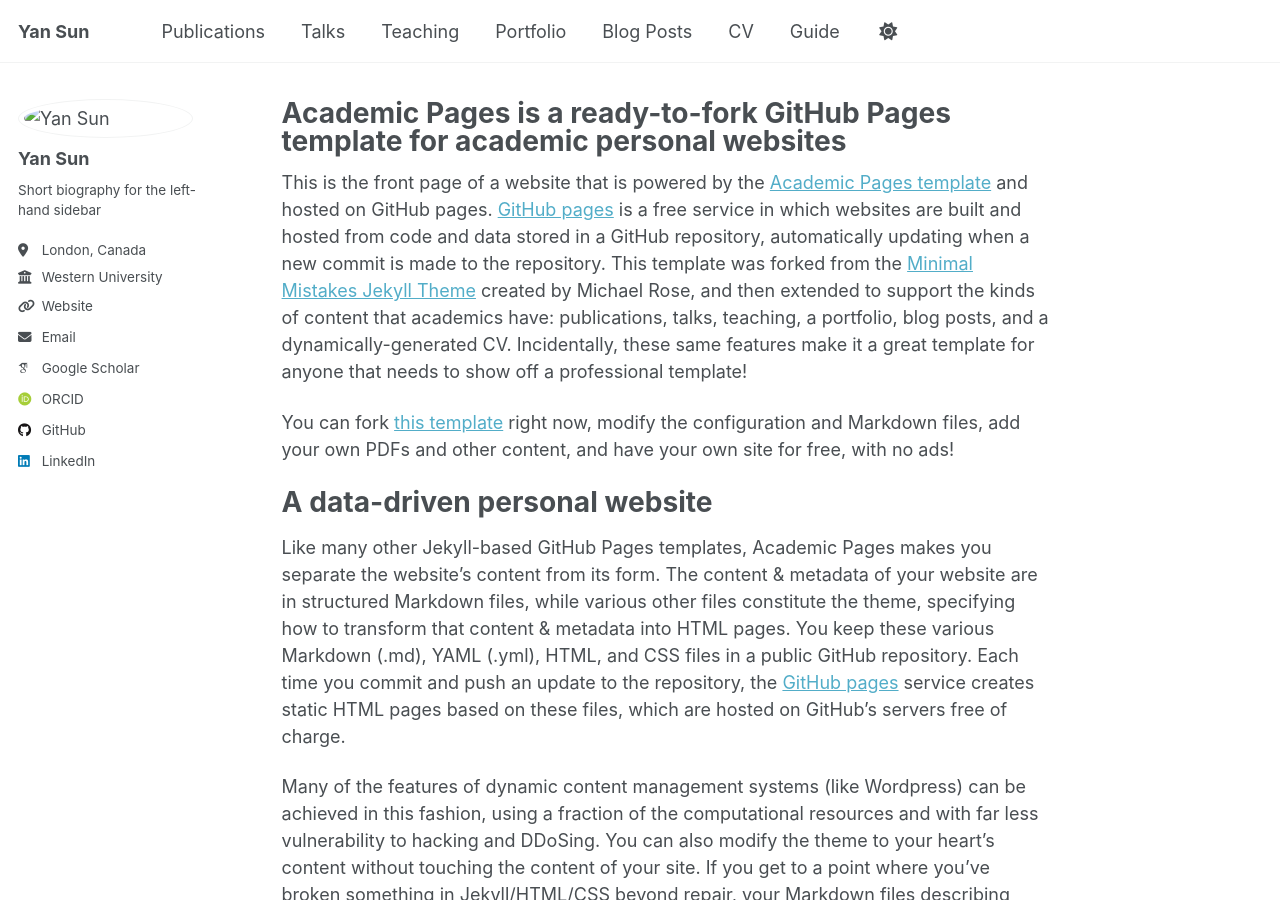
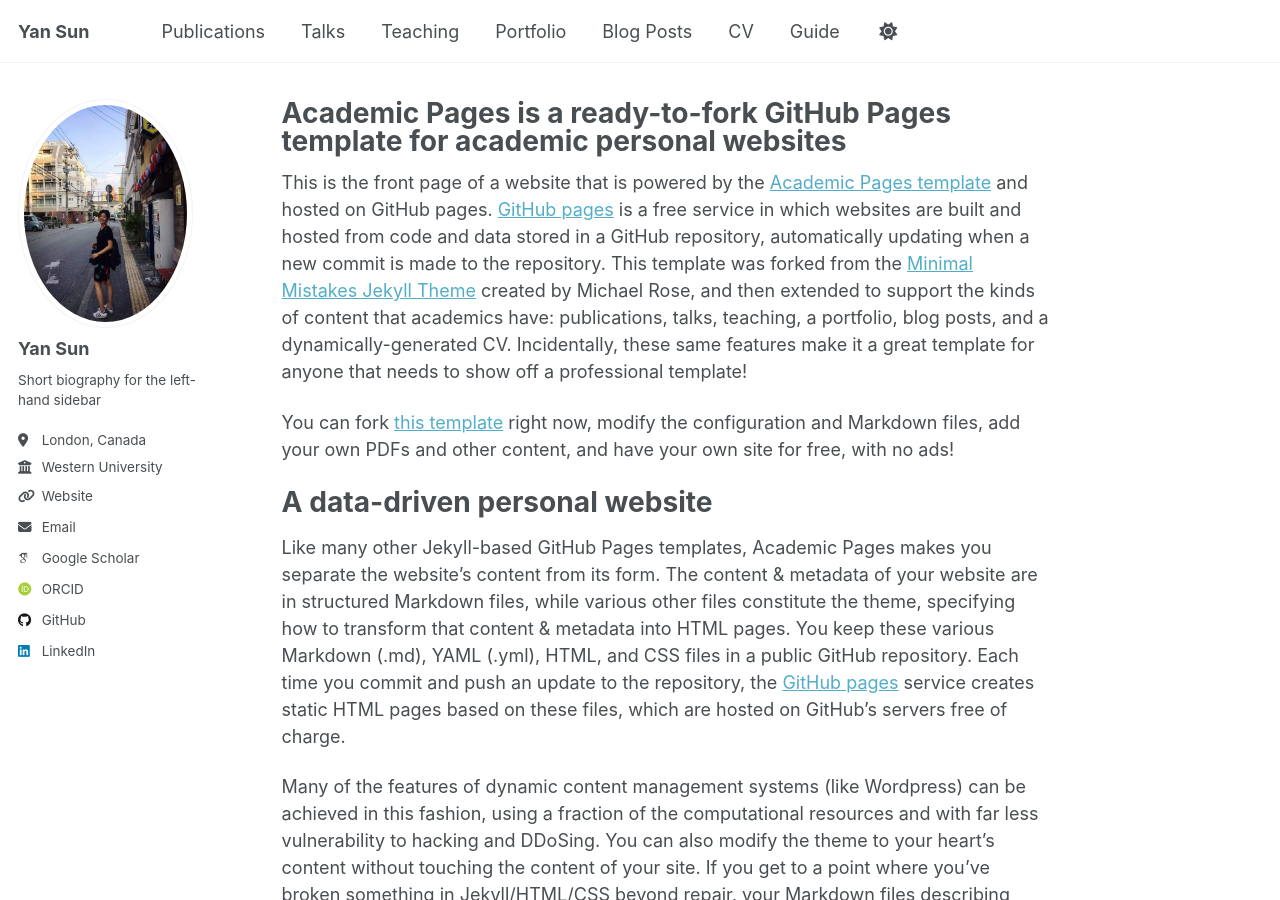
Before and after one commit to syan1992/syan1992.github.io, a Jekyll site: the page built from _pages/about.md, in a window 1280 px wide and 900 px high. Built offline with Jekyll 4.4.1, drawn with Linux system fonts in a browser that asks for light colours; some web fonts are replaced; a script that is not in the unit is left out.

Commit message:
Update _config.yml

```diff
--- a/_config.yml
+++ b/_config.yml
@@ -23,7 +23,7 @@ repository               : "academicpages/academicpages.github.io"
 #               Additional customization can be done by editing /_includes/author-profile.html
 author:
   # Biographic information
-  avatar           : "images/1_1.jpg"
+  avatar           : "4.jpg"
   name             : "Yan Sun"
   bio              : "Short biography for the left-hand sidebar"
   location         : "London, Canada"
```
